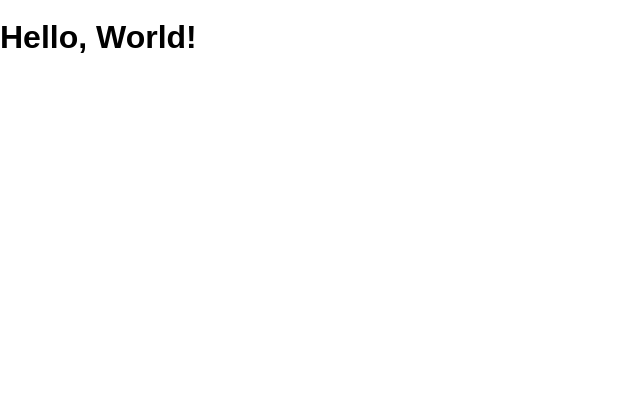
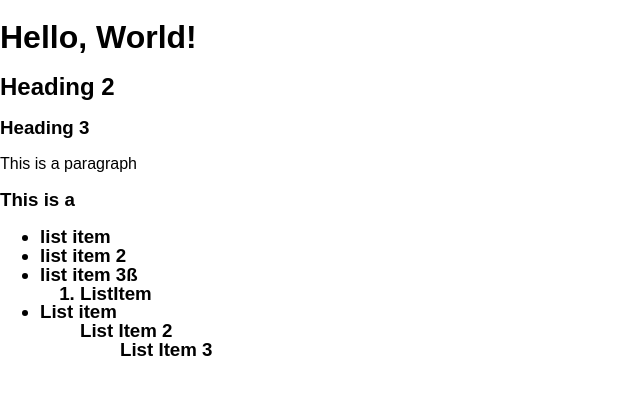
Before and after one commit to KillahBea/Test-Drive-Assignments, a website: page public/index.html in a window 1280 px wide. Shown: the whole page, without its empty margins (0-640 px from the left). Drawn offline with Linux system fonts and the light colour scheme.

Commit message:
first commit

```diff
--- a/public/index.html
+++ b/public/index.html
@@ -9,5 +9,33 @@
   </head>
   <body>
     <h1 class='hello-world'>Hello, World!</h1>
+    <h2 >Heading 2</h2>
+      <h3>Heading 3</h3>
+        <p> This is a paragraph
+          <section>
+            <h3>This is a <section>
+              <ul>
+                <li> list item</li>
+                <li> list item 2
+                  <li>list item 3ß
+                    <ol>
+                      <li>ListItem</li>
+                    </ol>
+                    <li>List item
+                      <ol> List Item 2
+                        <ol> List Item 3
+
+                        </ol>
+                      </ol>
+                    </ol>
+                  </li>
+                </li>
+                </li>
+              </ul>
+            </section></p></section></h3>
+          </section>
+        </p>
+      </h3>
+    </h2>
   </body>
 </html>
```
